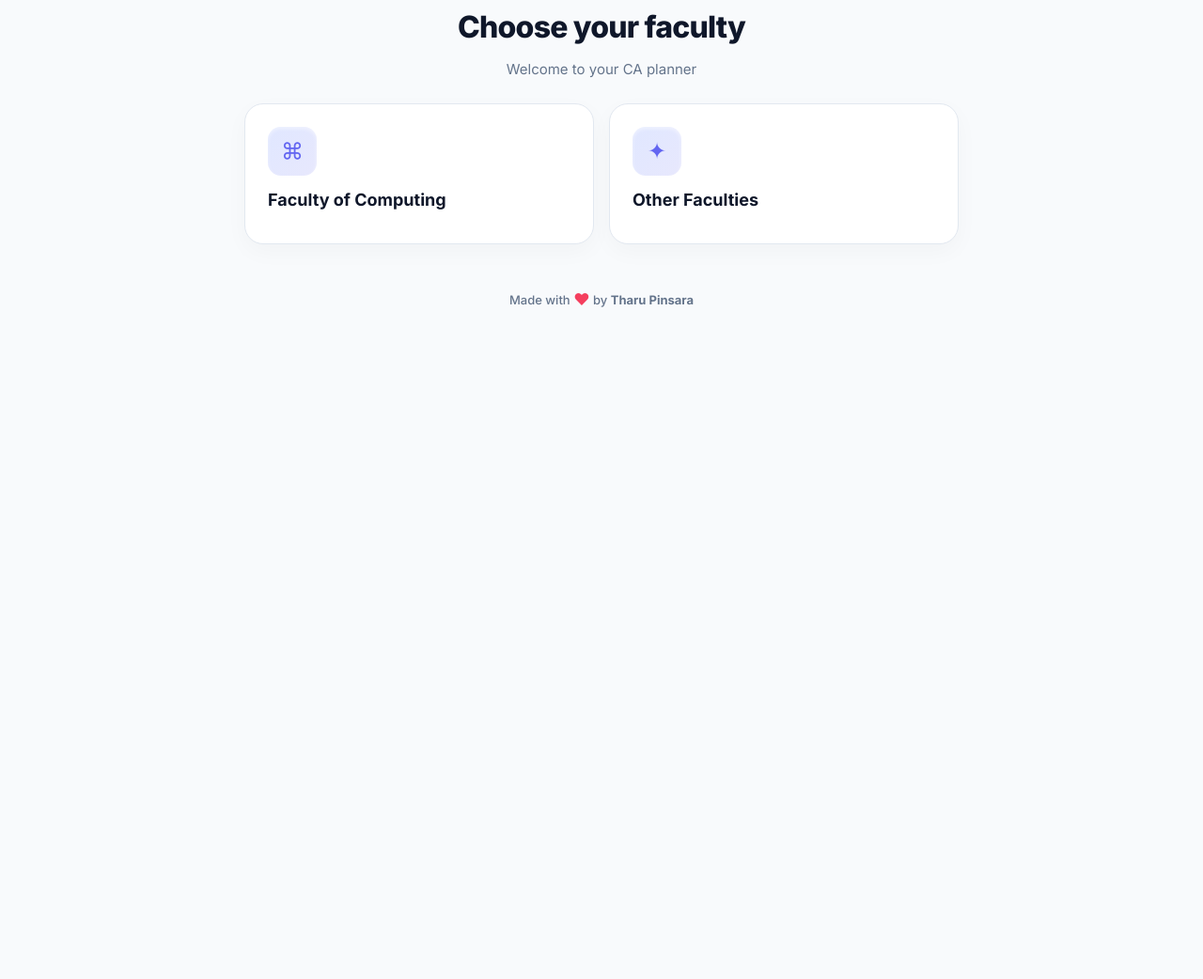
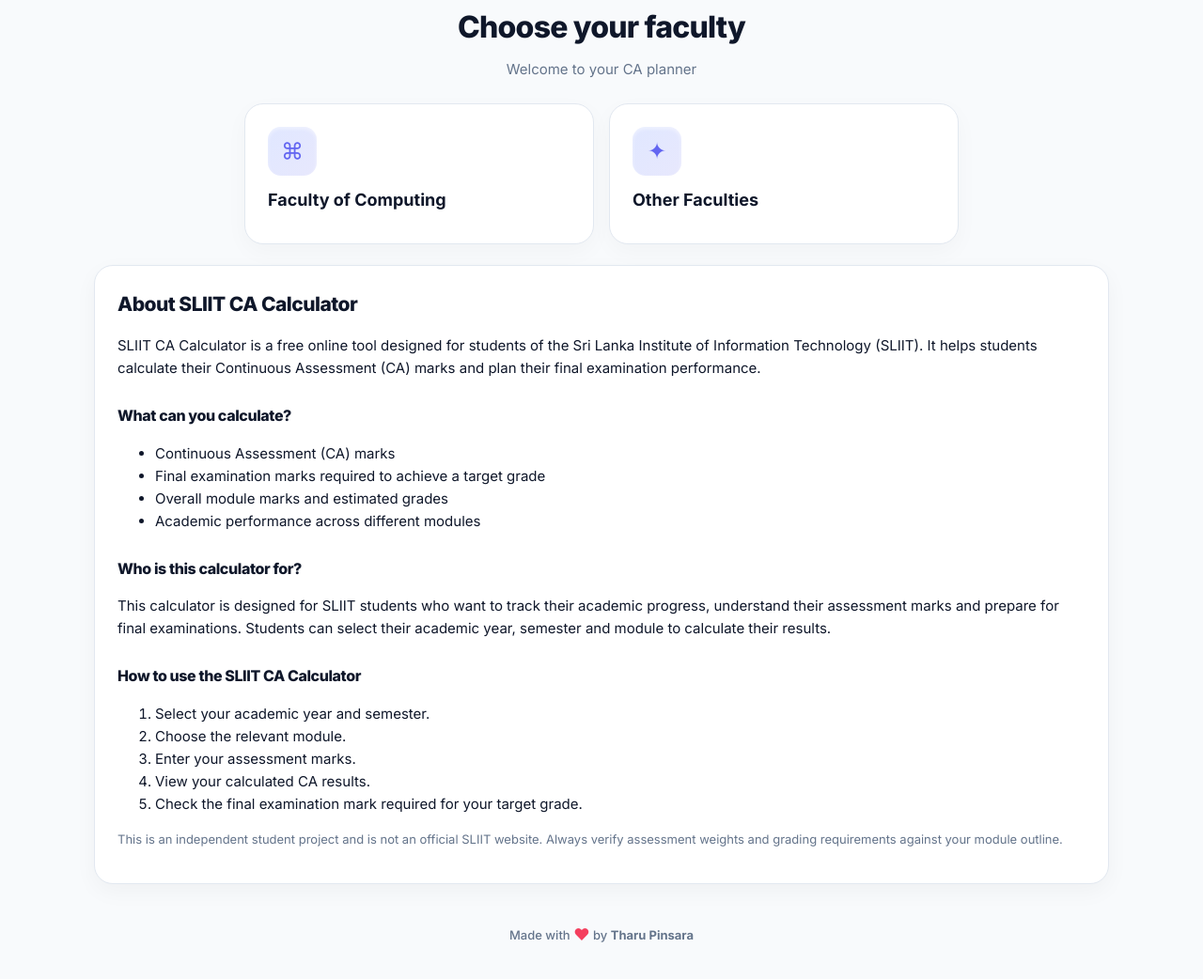
Before and after one commit to TharuPinsara/sliit-ca-calculator, a plain HTML site: page public/index.html in a window 1280 px wide. Shown: the part 230-1272 px from the top of the page at 94% size. Before the commit the page ends 800 px from the top, so only its background shows below. Drawn offline with Linux system fonts and the light colour scheme.

Commit message:
Implement SEO content section in index.html
Added SEO content template for SLIIT CA Calculator.

```diff
--- a/public/index.html
+++ b/public/index.html
@@ -465,6 +465,56 @@ function guideCardTemplate() {
  <p class="sub" style="margin-top:14px">Official SLIIT grading scale. The calculator uses the lowest mark in each range as the target overall mark. No separate minimum final examination mark is applied.</p></div>`;
 }
 
+
+function seoContentTemplate() {
+  return `
+    <section class="card">
+      <h2>About SLIIT CA Calculator</h2>
+
+      <p>
+        SLIIT CA Calculator is a free online tool designed for
+        students of the Sri Lanka Institute of Information Technology
+        (SLIIT). It helps students calculate their Continuous
+        Assessment (CA) marks and plan their final examination
+        performance.
+      </p>
+
+      <h3>What can you calculate?</h3>
+      <ul>
+        <li>Continuous Assessment (CA) marks</li>
+        <li>Final examination marks required to achieve a target grade</li>
+        <li>Overall module marks and estimated grades</li>
+        <li>Academic performance across different modules</li>
+      </ul>
+
+      <h3>Who is this calculator for?</h3>
+      <p>
+        This calculator is designed for SLIIT students who want
+        to track their academic progress, understand their
+        assessment marks and prepare for final examinations.
+        Students can select their academic year, semester and
+        module to calculate their results.
+      </p>
+
+      <h3>How to use the SLIIT CA Calculator</h3>
+      <ol>
+        <li>Select your academic year and semester.</li>
+        <li>Choose the relevant module.</li>
+        <li>Enter your assessment marks.</li>
+        <li>View your calculated CA results.</li>
+        <li>Check the final examination mark required for your target grade.</li>
+      </ol>
+
+      <p class="sub">
+        This is an independent student project and is not an
+        official SLIIT website. Always verify assessment weights
+        and grading requirements against your module outline.
+      </p>
+    </section>
+  `;
+}
+
+
 function render(){
  const wizard=["home","year","semester","modules"].includes(S.view);
  // Removed "Grade Guide" from the header navigation arrays
@@ -473,7 +523,7 @@ function render(){
  const views={home:vHome,year:vYear,semester:vSemester,modules:vModules,calc:vCalc,dash:vDash,settings:vSettings};
 
  // Appending the Grade Guide table ONLY at the bottom of the Calculator and Dashboard views
- $("app").innerHTML=(views[S.view]||vHome)() + `<footer class="site-footer">Made with <span class="heart">♥</span> by <strong><a href="https://github.com/TharuPinsara" target="_blank" rel="noopener noreferrer" style="color:inherit;text-decoration:none">Tharu Pinsara</a></strong></footer>`;
+ $("app").innerHTML=(views[S.view]||vHome)() + (S.view === 'home' ? seoContentTemplate() : '') + `<footer class="site-footer">Made with <span class="heart">♥</span> by <strong><a href="https://github.com/TharuPinsara" target="_blank" rel="noopener noreferrer" style="color:inherit;text-decoration:none">Tharu Pinsara</a></strong></footer>`;
 
  if(S.view=="calc")results(getMod(S.cur));
 }
```
